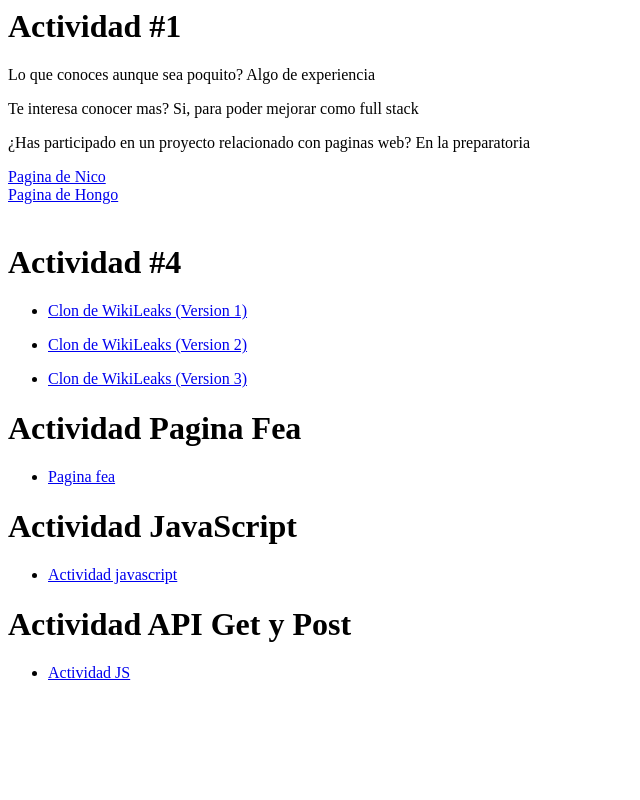
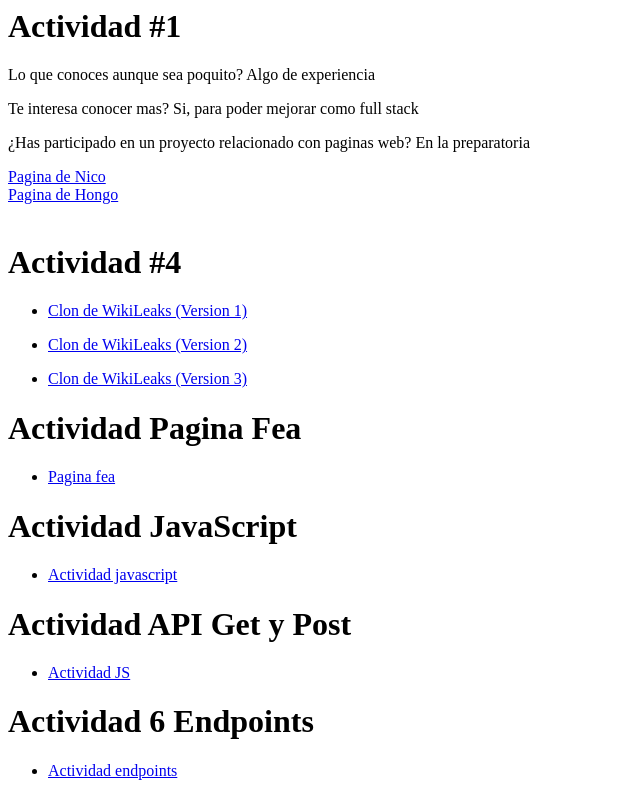
Before and after one commit to JosArtu/JosArtu.github.io, a website: page miarchivo.html in a window 1280 px wide. Shown: the whole page, without its empty margins (0-640 px from the left). Drawn offline with Linux system fonts and the light colour scheme.

Commit message:
Update miarchivo.html

```diff
--- a/miarchivo.html
+++ b/miarchivo.html
@@ -35,5 +35,9 @@
         <ul>
             <li><a href="https://github.com/JosArtu/JosArtu.github.io/blob/main/miarchivo.js">Actividad JS</a></li>
             </ul>
+        <h1>Actividad 6 Endpoints</h1>
+        <ul>
+            <li><a href="https://github.com/JosArtu/JosArtu.github.io/blob/main/miservidor.js">Actividad endpoints</a></li>
+            </ul>
     </body>
 </html>
```
